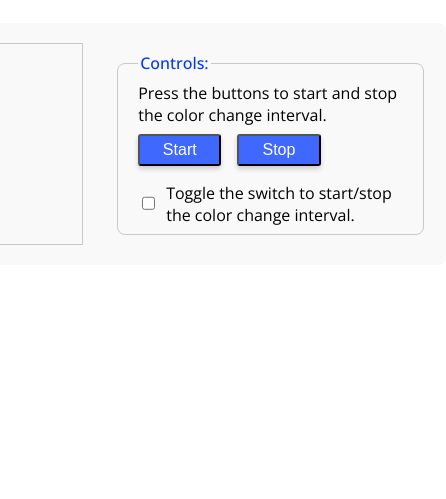
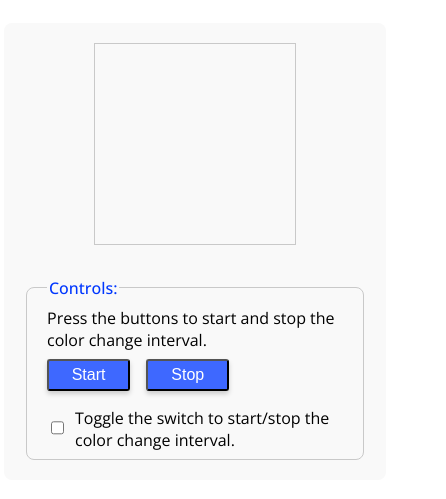
Before and after one commit to RHemstad/bootcampAssignments, a website: page src/2.6/index.html in a window 390 px wide. Shown: the part 67-566 px from the top of the page, 446 px wide, since content can reach past the window. Drawn offline with nearby package versions, Linux system fonts and the light colour scheme.

Commit message:
add media query to 2.6

```diff
--- a/src/2.6/style.css
+++ b/src/2.6/style.css
@@ -138,3 +138,18 @@ span {
         border-radius: 0.15rem;
         transform: translateY(-0.075rem);
       }
+
+
+/* ********************************* */
+/* *********** MEDIA QUERY ************* */
+/* note to self you gotta learn container queries, it would have solved this problem */
+
+/*media query for 360px to 575.98px*/
+@media screen and (max-width: 575.98px) {
+    .card {
+        flex-direction: column;
+    }
+
+
+
+}
```
